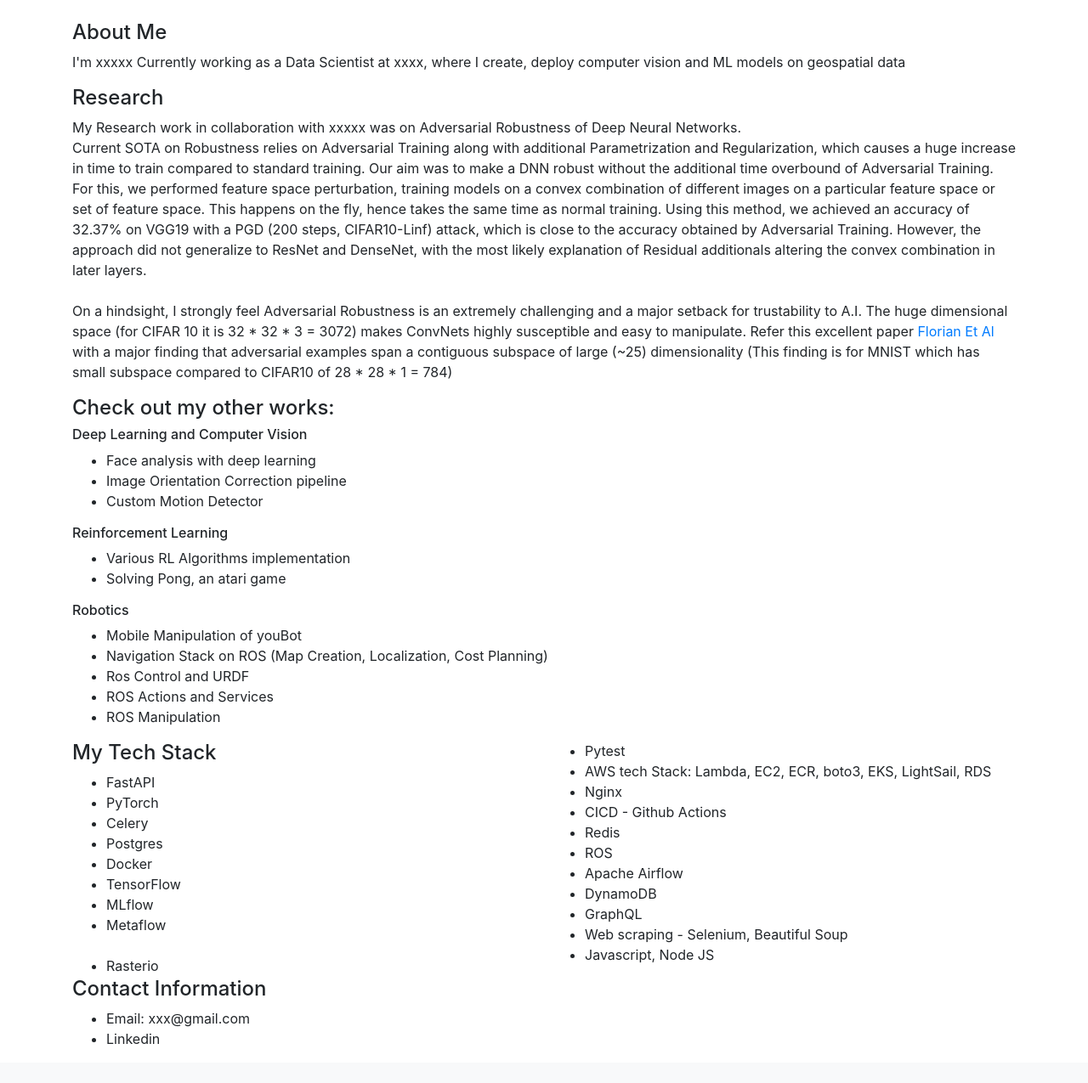
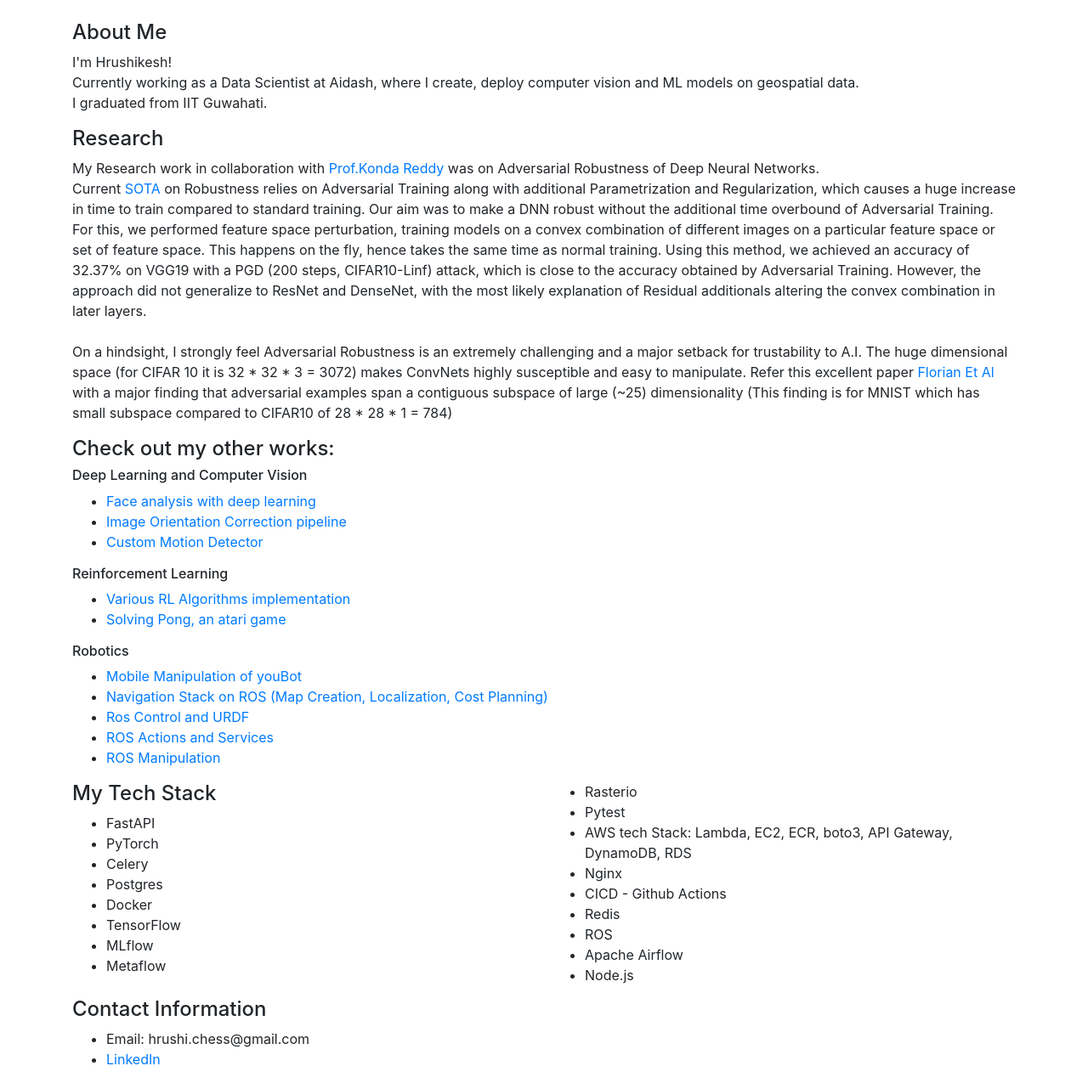
Before and after one commit to Hrushikesh-github/my-website, a FastAPI app: page /about in a window 1280 px wide. Shown: the part 56-1331 px from the top of the page at 85% size. Before the commit the page ends 1285 px from the top, so only its background shows below. Run offline with FastAPI, Linux system fonts and the light colour scheme; some libraries are stand-ins or nearby versions.

Commit message:
Undo removal of personal details in about page

```diff
--- a/templates/about.html
+++ b/templates/about.html
@@ -17,30 +17,28 @@
     <div class="container mt-4">
       <h4>About Me</h4>
       <p>
-        I'm xxxxx
-        Currently working as a Data Scientist at xxxx, where I create, deploy computer vision and ML models on geospatial data
-        <!-- I'm Hrushikesh!
+        I'm Hrushikesh!
         <br />
         Currently working as a Data Scientist at Aidash, where I create, deploy
         computer vision and ML models on geospatial data.
         <br />
-        I graduated from IIT Guwahati. -->
+        I graduated from IIT Guwahati.
       </p>
       <div>
         <h4>Research</h4>
         <p>
           My Research work in collaboration with
-          <!-- <a
+          <a
             href="https://github.com/Hrushikesh-github/Batchout-Robustness-method"
-          > -->
-            xxxxx </a
+          >
+            Prof.Konda Reddy</a
           >
           was on Adversarial Robustness of Deep Neural Networks.
           <br />
-          Current SOTA
-          <!-- <a href="https://github.com/fra31/auto-attack#cifar-10---linf"
-            >SOTA</a -->
-          <!-- > -->
+          Current
+          <a href="https://github.com/fra31/auto-attack#cifar-10---linf"
+            >SOTA</a
+          >
           on Robustness relies on Adversarial Training along with additional
           Parametrization and Regularization, which causes a huge increase in
           time to train compared to standard training. Our aim was to make a DNN
@@ -75,43 +73,66 @@
           <h6>Deep Learning and Computer Vision</h6>
           <ul>
             <li>
-              Face analysis with deep learning
+              <a
+                href="https://github.com/Hrushikesh-github/Face-Analysis-using-deep-learning"
+                >Face analysis with deep learning</a
+              >
             </li>
             <li>
-              Image Orientation Correction pipeline
+              <a
+                href="https://github.com/Hrushikesh-github/Image-Orientation-correction"
+                >Image Orientation Correction pipeline</a
+              >
             </li>
             <li>
-                Custom Motion Detector
+              <a
+                href="https://github.com/Hrushikesh-github/Custom-Motion-Detector"
+                >Custom Motion Detector</a
+              >
             </li>
           </ul>
           <h6>Reinforcement Learning</h6>
           <ul>
             <li>
-              Various RL Algorithms implementation
+              <a href="https://github.com/Hrushikesh-github/RL-algorithms"
+                >Various RL Algorithms implementation</a
+              >
             </li>
             <li>
-              Solving Pong, an atari game
+              <a href="https://github.com/Hrushikesh-github/DQN-and-Extensions"
+                >Solving Pong, an atari game</a
+              >
             </li>
           </ul>
           <h6>Robotics</h6>
           <ul>
             <li>
-                Mobile Manipulation of youBot
-
+              <a
+                href="https://github.com/Hrushikesh-github/Mobile-Manipulation-of-YouBot/tree/master"
+                >Mobile Manipulation of youBot</a
+              >
             </li>
             <li>
-                Navigation Stack on ROS (Map Creation, Localization, Cost
-                Planning)
-
+              <a href="https://github.com/Hrushikesh-github/ROS-Navigation"
+                >Navigation Stack on ROS (Map Creation, Localization, Cost
+                Planning)</a
+              >
             </li>
             <li>
-                Ros Control and URDF
+              <a href="https://github.com/Hrushikesh-github/URDF-TF-ROS_Control"
+                >Ros Control and URDF</a
+              >
             </li>
             <li>
-                ROS Actions and Services
+              <a
+                href="https://github.com/Hrushikesh-github/ROS-Actions_Services_topics"
+                >ROS Actions and Services</a
+              >
             </li>
             <li>
-                ROS Manipulation
+              <a href="https://github.com/Hrushikesh-github/ROS-Manipulation"
+                >ROS Manipulation</a
+              >
             </li>
           </ul>
         </div>
@@ -131,29 +152,25 @@
         <br>
         <li>Rasterio</li>
         <li>Pytest</li>
-        <li>AWS tech Stack: Lambda, EC2, ECR, boto3, EKS, LightSail, RDS</li>
+        <li>AWS tech Stack: Lambda, EC2, ECR, boto3, API Gateway, DynamoDB, RDS</li>
         <li>Nginx</li>
         <li>CICD - Github Actions</li>
         <li>Redis</li>
         <li>ROS</li>
         <li>Apache Airflow</li>
-        <li>DynamoDB</li>
-        <li>GraphQL</li>
-        <li>Web scraping - Selenium, Beautiful Soup </li>
-        <li>Javascript, Node JS</li>
+        <li>Node.js</li>
         </ul>
 </div>
 
         <div>
           <h4>Contact Information</h4>
           <ul>
-            <li>Email: xxx@gmail.com</li>
+            <li>Email: hrushi.chess@gmail.com</li>
             <li>
-              Linkedin
-              <!-- <a
+              <a
                 href="https://www.linkedin.com/in/hrushikesh-kyathari-964360175/"
                 >LinkedIn</a
-              > -->
+              >
             </li>
           </ul>
         </div>
```
